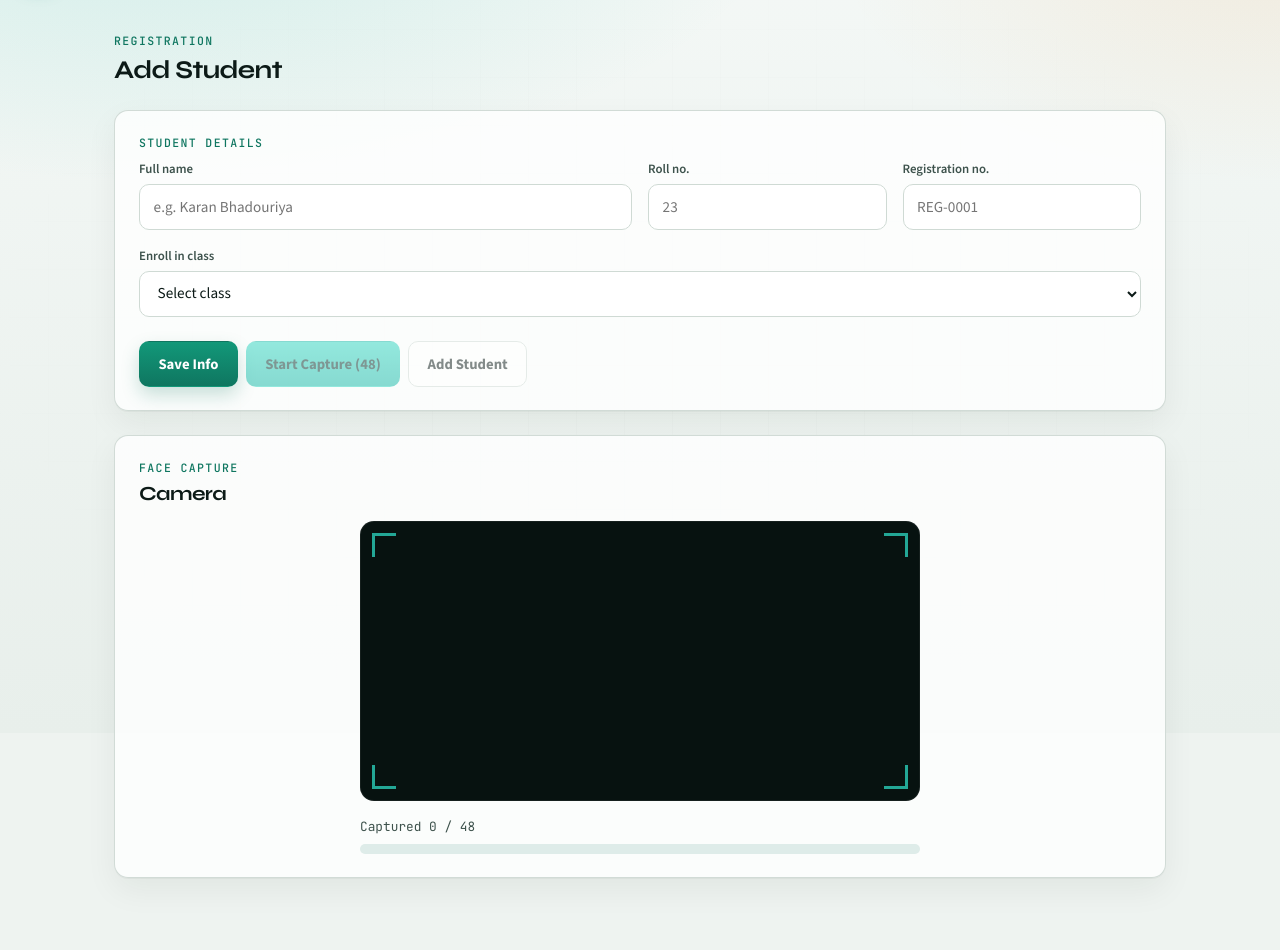
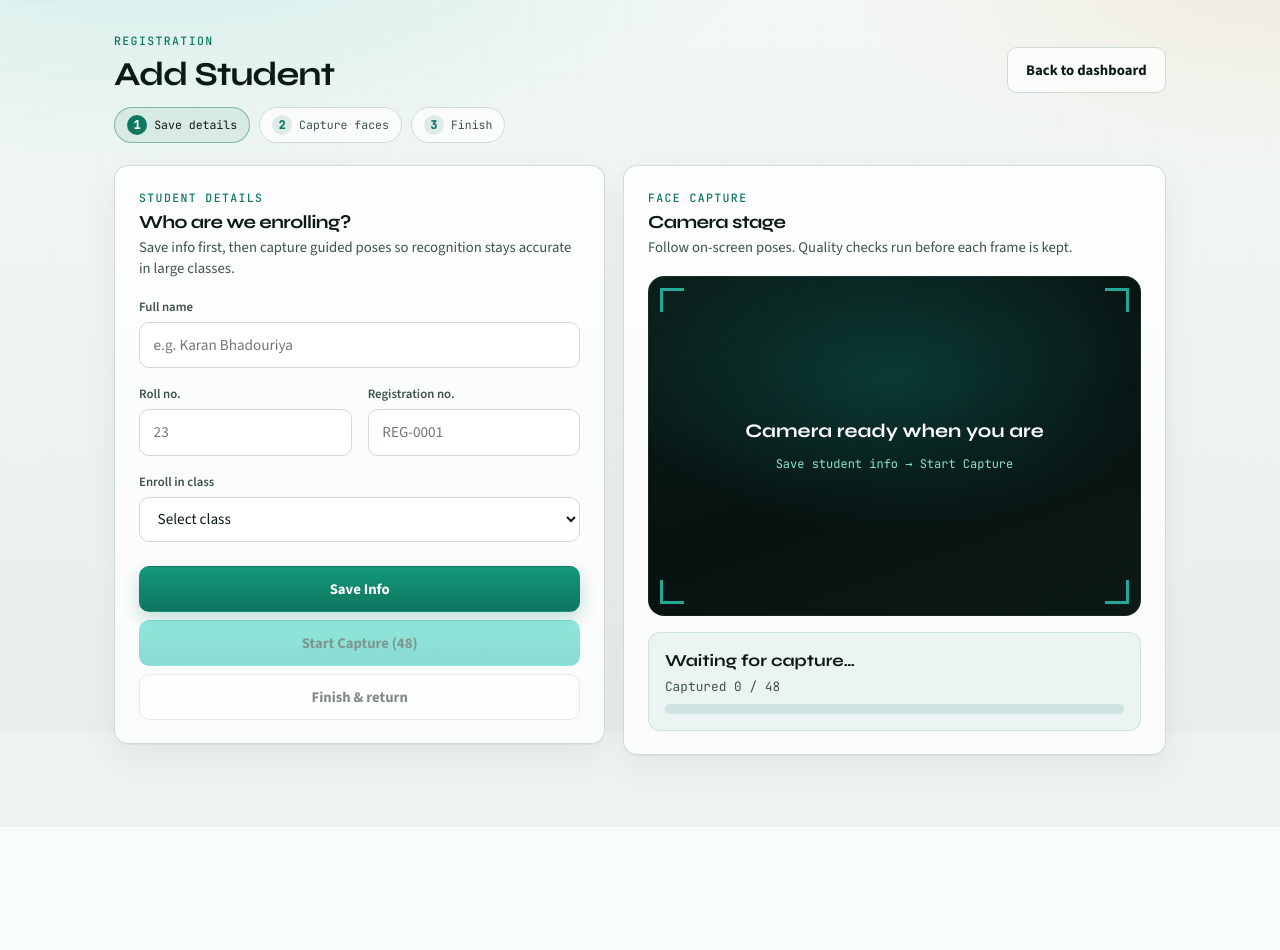
Before and after one commit to Karan2926/Assignment, a Flask app: page /add_student in a window 1280 px wide. Shown: the part 67-1017 px from the top of the page. After the commit the page ends 851 px from the top, so only its background shows below. Run offline with Flask 3, Linux system fonts and the light colour scheme; the visitor is signed in with stand-in values (Sample User, id 1); data that the repository does not hold is empty.

Commit message:
Enrich Add Student page with split workspace and steps
Replace the sparse stacked cards with a two-column enrollment
layout, step rail, and a richer camera stage empty state.

Co-authored-by: Karan singh bhadouriya <Karan2926@users.noreply.github.com>

```diff
--- a/static/css/theme.css
+++ b/static/css/theme.css
@@ -472,3 +472,134 @@ label.label2 {
 @media (max-width: 800px) {
   .dash-hero { grid-template-columns: 1fr; }
 }
+
+/* ---------- Step rail (Add Student / flows) ---------- */
+.step-rail {
+  display: flex;
+  gap: 0.55rem;
+  flex-wrap: wrap;
+  margin: 0.85rem 0 1.35rem;
+}
+.step-chip {
+  display: inline-flex;
+  align-items: center;
+  gap: 0.45rem;
+  padding: 0.45rem 0.75rem;
+  border-radius: 999px;
+  border: 1px solid var(--line);
+  background: rgba(255, 255, 255, 0.7);
+  font-family: var(--font-mono);
+  font-size: 0.72rem;
+  color: var(--ink-soft);
+}
+.step-chip .n {
+  width: 1.25rem;
+  height: 1.25rem;
+  border-radius: 50%;
+  display: inline-grid;
+  place-items: center;
+  background: rgba(15, 118, 96, 0.12);
+  color: #0f7660;
+  font-weight: 600;
+}
+.step-chip.active {
+  border-color: rgba(15, 118, 96, 0.45);
+  background: rgba(15, 118, 96, 0.08);
+  color: var(--ink);
+}
+.step-chip.active .n {
+  background: #0f7660;
+  color: #fff;
+}
+
+/* ---------- Split workspace ---------- */
+.workspace-split {
+  display: grid;
+  grid-template-columns: 0.95fr 1.05fr;
+  gap: 1.1rem;
+  align-items: start;
+}
+@media (max-width: 920px) {
+  .workspace-split { grid-template-columns: 1fr; }
+}
+
+.panel-title {
+  margin: 0 0 0.25rem;
+  font-size: 1.15rem;
+}
+.panel-copy {
+  margin: 0 0 1.1rem;
+  color: var(--ink-soft);
+  font-size: 0.92rem;
+  line-height: 1.45;
+}
+
+.scan-stage {
+  position: relative;
+  border-radius: 16px;
+  overflow: hidden;
+  background:
+    radial-gradient(400px 220px at 50% 30%, rgba(20, 184, 166, 0.22), transparent 70%),
+    linear-gradient(160deg, #0a1f1b 0%, #071210 55%, #0c1a17 100%);
+  min-height: 340px;
+  box-shadow: inset 0 0 0 1px rgba(255,255,255,0.06);
+}
+.scan-stage video {
+  display: block;
+  width: 100%;
+  height: auto;
+  min-height: 340px;
+  object-fit: cover;
+  background: transparent;
+}
+.scan-stage-empty {
+  position: absolute;
+  inset: 0;
+  display: grid;
+  place-items: center;
+  text-align: center;
+  padding: 1.5rem;
+  pointer-events: none;
+  color: rgba(255, 255, 255, 0.78);
+  z-index: 1;
+}
+.scan-stage-empty strong {
+  display: block;
+  font-family: var(--font-display);
+  font-size: 1.2rem;
+  color: #fff;
+  margin-bottom: 0.35rem;
+}
+.scan-stage-empty span {
+  font-family: var(--font-mono);
+  font-size: 0.75rem;
+  color: rgba(153, 246, 228, 0.9);
+}
+.scan-stage.is-live .scan-stage-empty { display: none; }
+
+.capture-meter {
+  margin-top: 1rem;
+  padding: 0.95rem 1rem;
+  border-radius: 12px;
+  background: rgba(15, 118, 96, 0.06);
+  border: 1px solid rgba(15, 118, 96, 0.14);
+}
+.capture-meter #poseInstruction {
+  font-family: var(--font-display);
+  font-size: 1.05rem;
+  font-weight: 700;
+  min-height: 1.4em;
+}
+
+.page-kicker {
+  display: flex;
+  align-items: flex-end;
+  justify-content: space-between;
+  gap: 1rem;
+  flex-wrap: wrap;
+  margin-bottom: 0.35rem;
+}
+.page-kicker h1 {
+  margin: 0;
+  font-size: clamp(1.7rem, 3vw, 2.1rem);
+}
--- a/templates/add_student.html
+++ b/templates/add_student.html
@@ -23,31 +23,42 @@
     </div>
   </nav>
 
-  <div class="page" style="max-width: 900px;">
-    <div class="page-head">
+  <div class="page" style="max-width: 1120px;">
+    <div class="page-kicker">
       <div>
         <span class="eyebrow">Registration</span>
-        <h1 style="margin:0; font-size:1.6rem;">Add Student</h1>
+        <h1>Add Student</h1>
       </div>
+      <a href="/" class="btn2 btn2-outline">Back to dashboard</a>
     </div>
 
+    <div class="step-rail" aria-label="Enrollment steps">
+      <div class="step-chip active" id="step1"><span class="n">1</span> Save details</div>
+      <div class="step-chip" id="step2"><span class="n">2</span> Capture faces</div>
+      <div class="step-chip" id="step3"><span class="n">3</span> Finish</div>
+    </div>
+
+    <div class="workspace-split">
       <div class="card2">
         <span class="eyebrow">Student details</span>
-      <form id="studentForm" class="mt-2">
+        <h2 class="panel-title">Who are we enrolling?</h2>
+        <p class="panel-copy">Save info first, then capture guided poses so recognition stays accurate in large classes.</p>
+
+        <form id="studentForm">
           <div class="row g-3">
-          <div class="col-md-6">
+            <div class="col-12">
               <label class="label2">Full name</label>
               <input class="input2" name="name" placeholder="e.g. Karan Bhadouriya" required>
             </div>
-          <div class="col-md-3">
+            <div class="col-md-6">
               <label class="label2">Roll no.</label>
               <input class="input2" name="roll" placeholder="23">
             </div>
-          <div class="col-md-3">
+            <div class="col-md-6">
               <label class="label2">Registration no.</label>
               <input class="input2" name="reg_no" placeholder="REG-0001">
             </div>
-          <div class="col-md-12">
+            <div class="col-12">
               <label class="label2">Enroll in class</label>
               <select class="input2" name="class_id" required>
                 <option value="">Select class</option>
@@ -58,33 +69,74 @@
             </div>
           </div>
 
-        <div class="mt-4 d-flex gap-2 flex-wrap">
+          <div class="mt-4 d-grid gap-2">
             <button id="saveInfoBtn" type="submit" class="btn2 btn2-primary">Save Info</button>
             <button id="startCaptureBtn" type="button" class="btn2 btn2-teal" disabled>Start Capture (48)</button>
-          <button id="addStudentBtn" type="button" class="btn2 btn2-outline" disabled>Add Student</button>
+            <button id="addStudentBtn" type="button" class="btn2 btn2-outline" disabled>Finish &amp; return</button>
           </div>
         </form>
       </div>
 
-    <div class="card2 mt-4">
+      <div class="card2">
         <span class="eyebrow">Face capture</span>
-      <h5 style="margin:0 0 1rem;">Camera</h5>
-      <div class="scan-frame" style="max-width:560px; margin:0 auto;">
-        <video id="video" width="560" height="420" autoplay muted style="display:block; width:100%; height:auto;"></video>
+        <h2 class="panel-title">Camera stage</h2>
+        <p class="panel-copy">Follow on-screen poses. Quality checks run before each frame is kept.</p>
+
+        <div class="scan-stage" id="scanStage">
+          <video id="video" width="640" height="480" autoplay muted playsinline></video>
           <div class="scan-corners">
             <span></span><span></span><span></span><span></span>
           </div>
+          <div class="scan-stage-empty" id="scanEmpty">
+            <div>
+              <strong>Camera ready when you are</strong>
+              <span>Save student info → Start Capture</span>
             </div>
-      <div class="mt-3" style="max-width:560px; margin:0 auto;">
-        <div id="poseInstruction" style="font-family:var(--font-display); font-size:1.1rem; font-weight:600; margin-bottom:0.5rem;"></div>
-        <div id="captureStatus" class="mono" style="font-size:0.8rem; color:var(--ink-soft);">Captured 0 / 48</div>
+          </div>
+        </div>
+
+        <div class="capture-meter">
+          <div id="poseInstruction">Waiting for capture…</div>
+          <div id="captureStatus" class="mono mt-1" style="font-size:0.8rem; color:var(--ink-soft);">Captured 0 / 48</div>
           <div class="progress2 mt-2">
             <div id="progressBar" class="progress2-bar" style="width:0%"></div>
           </div>
         </div>
       </div>
     </div>
+  </div>
 
 <script src="{{ url_for('static', filename='js/camera_add_student.js') }}"></script>
+<script>
+  // Light UI step states tied to existing buttons
+  const step1 = document.getElementById('step1');
+  const step2 = document.getElementById('step2');
+  const step3 = document.getElementById('step3');
+  const stage = document.getElementById('scanStage');
+  const startBtn = document.getElementById('startCaptureBtn');
+  const finishBtn = document.getElementById('addStudentBtn');
+
+  document.getElementById('studentForm').addEventListener('submit', () => {
+    setTimeout(() => {
+      if (!startBtn.disabled) {
+        step1.classList.remove('active');
+        step2.classList.add('active');
+      }
+    }, 400);
+  });
+
+  startBtn.addEventListener('click', () => {
+    stage.classList.add('is-live');
+    step2.classList.add('active');
+  });
+
+  const obs = new MutationObserver(() => {
+    if (!finishBtn.disabled) {
+      step2.classList.remove('active');
+      step3.classList.add('active');
+    }
+  });
+  obs.observe(finishBtn, { attributes: true, attributeFilter: ['disabled'] });
+</script>
 </body>
 </html>
```
Lines whose indentation alone changed are shown as unchanged.
